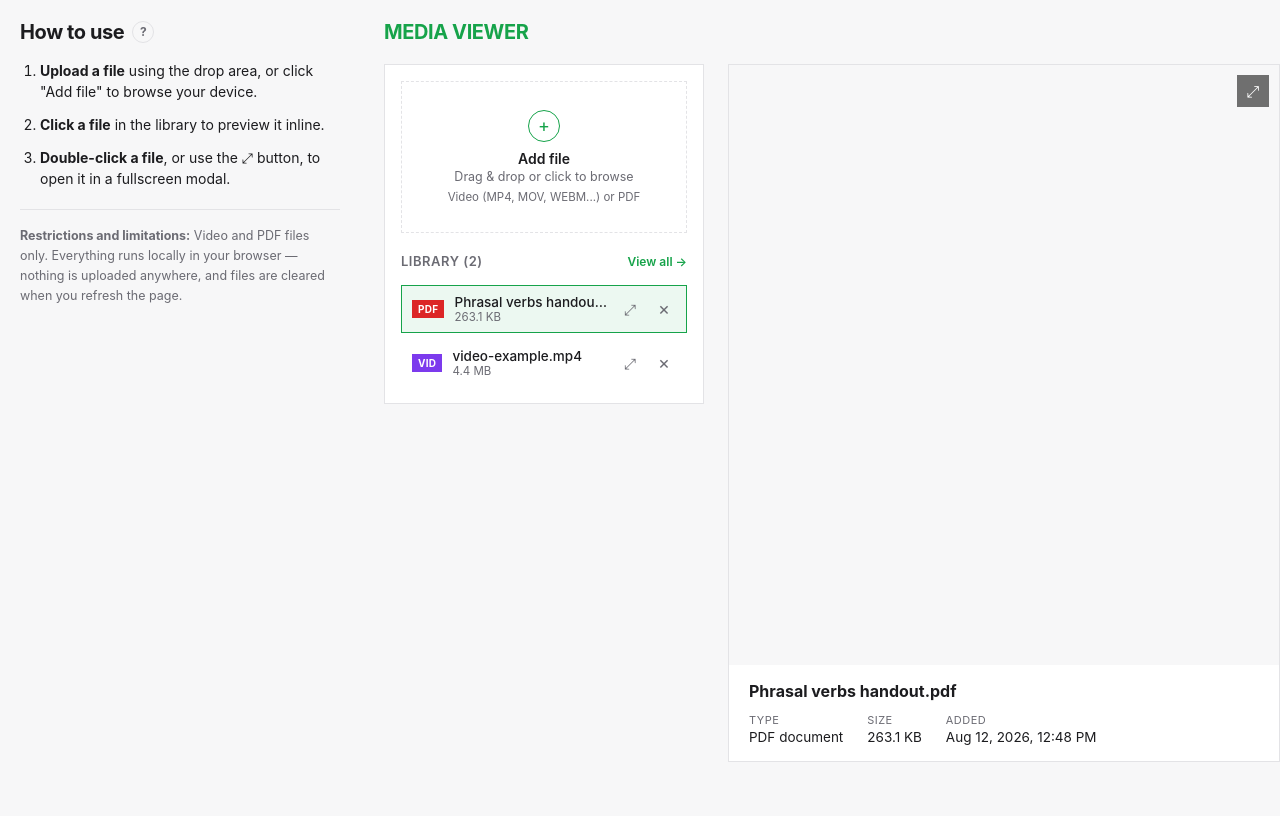
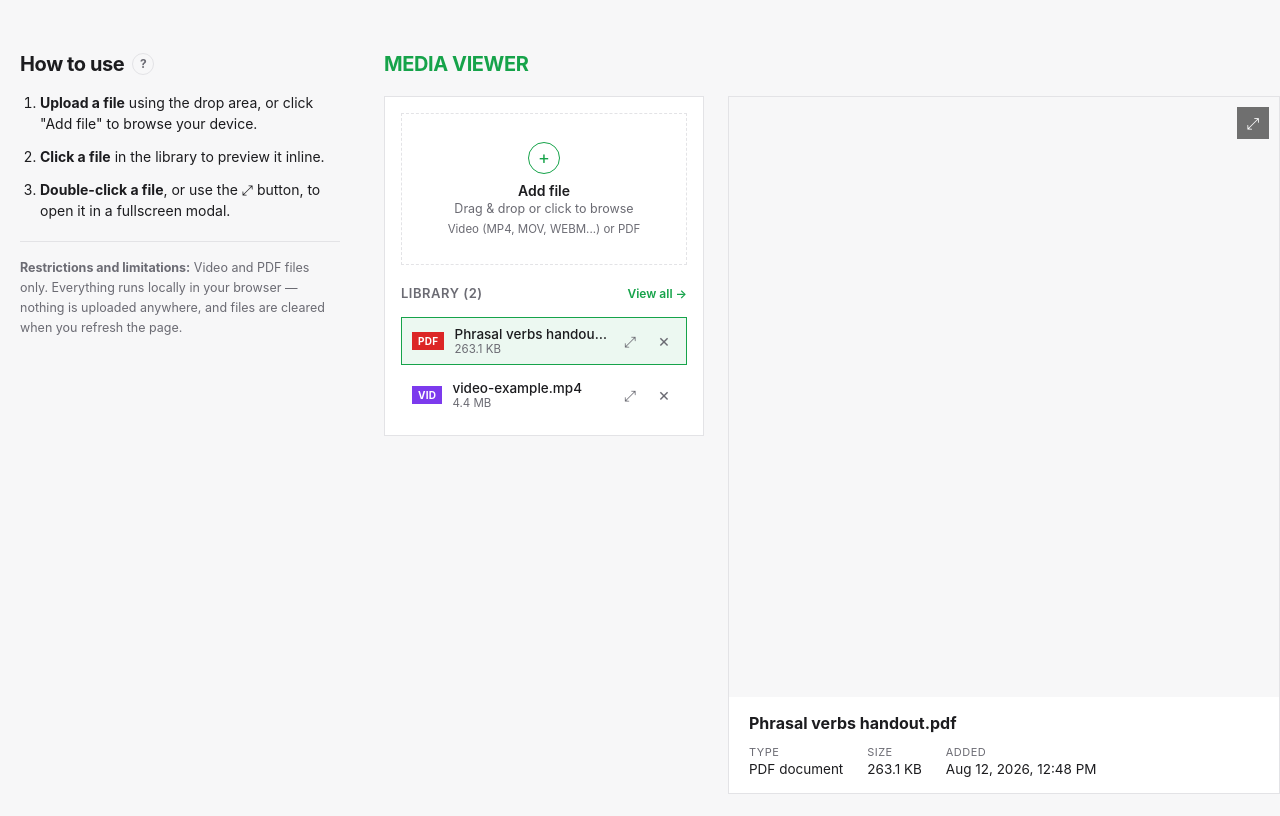
Before and after one commit to olesiatk/poc-pdf-video, a React (Vite) app: page / in a window 1280 px wide. Shown: the top 816 px of the page. Built offline with nearby package versions, Linux system fonts and the light colour scheme.

Commit message:
add paddings

```diff
--- a/src/App.css
+++ b/src/App.css
@@ -56,6 +56,7 @@
   grid-template-columns: minmax(280px, 360px) 1fr;
   gap: 24px;
   align-items: start;
+  padding: 32px 0 48px;
 }
 
 @media (max-width: 960px) {
```
